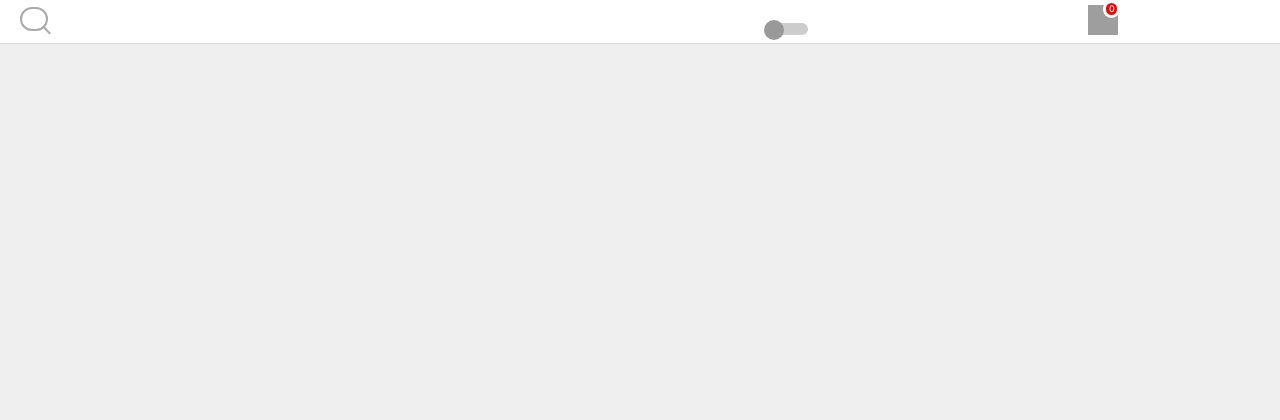
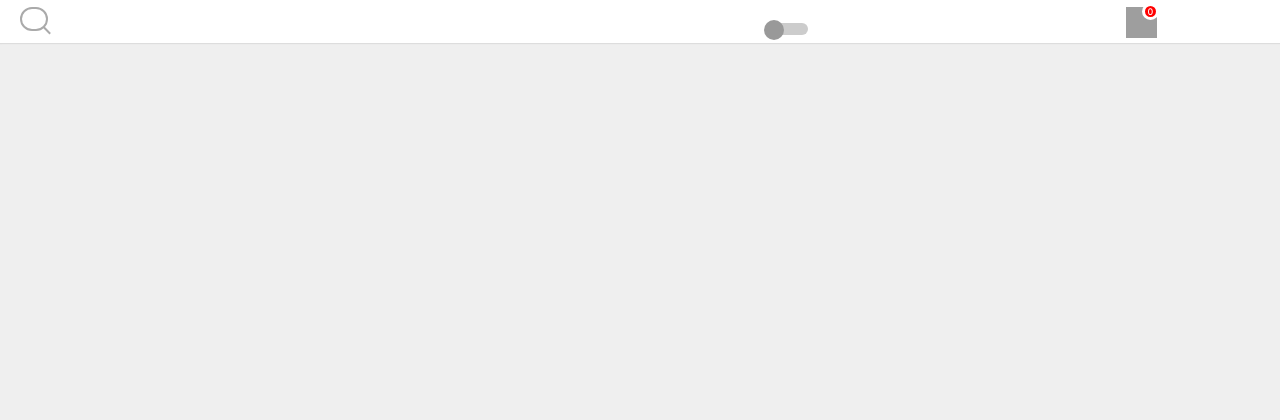
Before and after one commit to Debangshu132/studmenuweb, a Flask app: template templates/headerfooter.html in a window 1280 px wide. Shown: the top 420 px of the page. Run offline with Flask 2, Linux system fonts and the light colour scheme; the template is opened without the code that fills it: most values are stand-ins (such as "Sample title", 1, 10 or a date in 2020); some libraries are stand-ins or nearby versions; grey boxes are pictures that could not be loaded.

Commit message:
Update style.css

```diff
--- a/static/style.css
+++ b/static/style.css
@@ -739,8 +739,8 @@ html, body {
    position:relative;
    height:0.8cm;
    width:0.8cm;
-   left:85%;
-   top:-15px;
+   left:88%;
+   top:-25%;
 
  }
  .carticonnumber{
```
